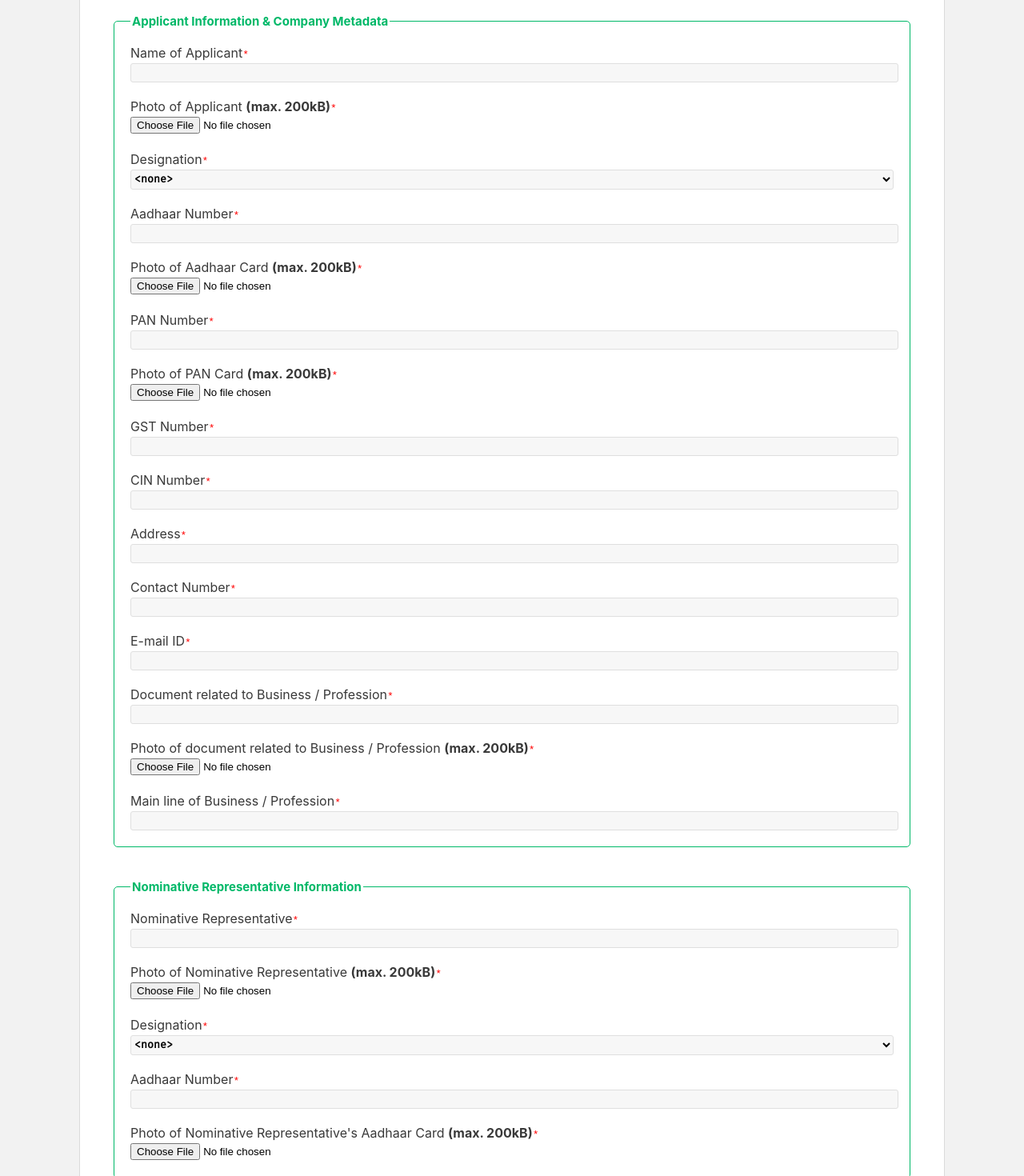
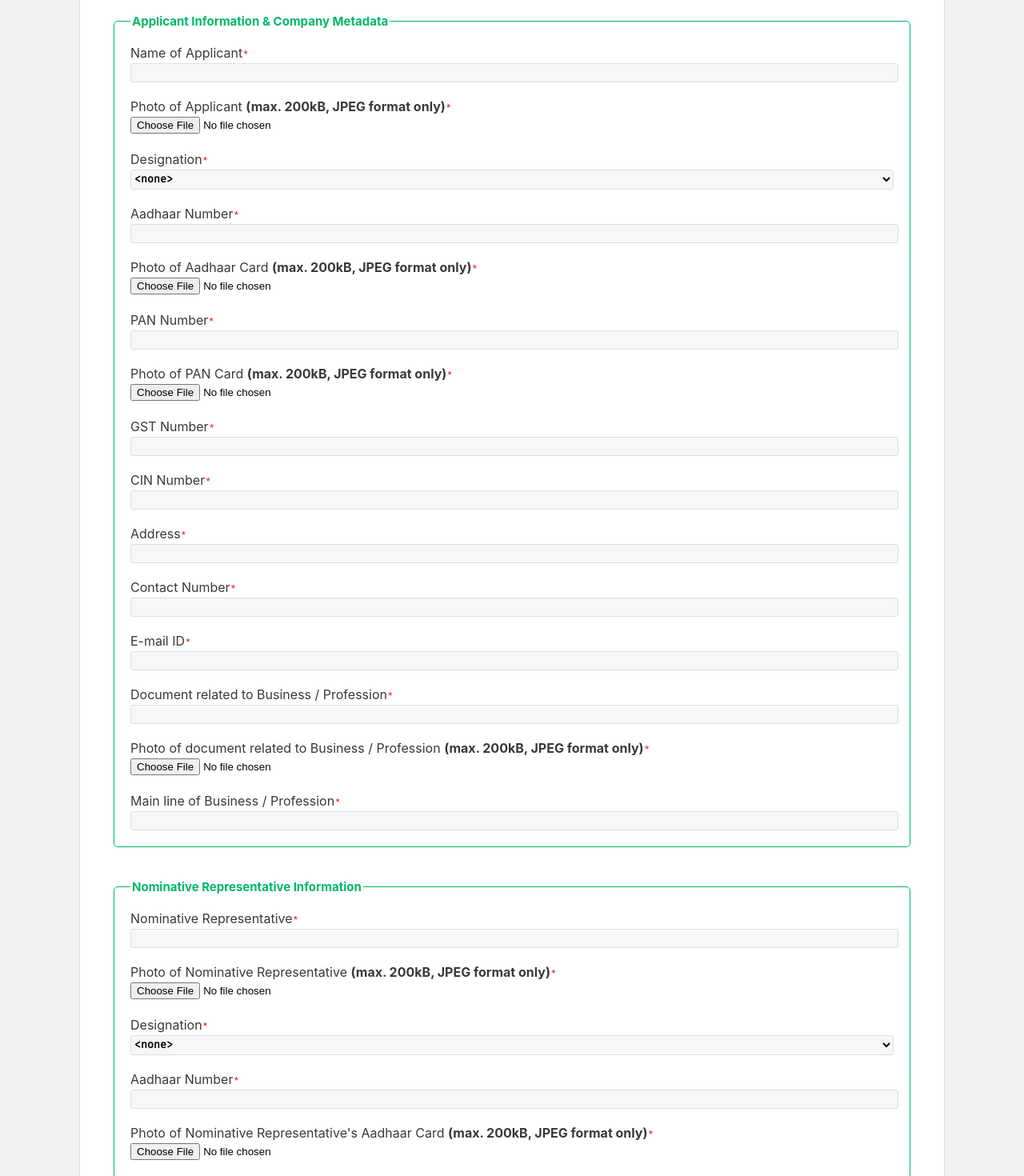
Before and after one commit to stazsh/ACCI-Membership-Form, a React (Create React App) app: page / in a window 1280 px wide. Shown: the part 700-2170 px from the top of the page at 80% size. Built offline with nearby package versions, Linux system fonts and the light colour scheme; no server answers.

Commit message:
Make upload fields JPEG only, integrate config source

```diff
--- a/src/App.js
+++ b/src/App.js
@@ -1,5 +1,6 @@
 import './App.css';
 import React, { useEffect, useState } from 'react';
+import { API_ENDPOINT } from './Config';
 import ACCI from './assets/acci-asn.png';
 import { saveAs } from 'file-saver';
 import axios from 'axios';
@@ -89,7 +90,7 @@ function App() {
         try {
             setUploadingState(prevState => prevState + 1);
             var b64 = await convertBlobToBase64(event.target.files[0]);
-            const response = await axios.post('https://acci-api.herokuapp.com/imagekitify', {
+            const response = await axios.post(API_ENDPOINT + '/imagekitify', {
                 base64: b64
             });
 
@@ -125,9 +126,11 @@ function App() {
         if (!checkNotEmpty())
             return;
 
+        console.log(formState);
+
         const response = await axios({
             method: 'post',
-            url: 'https://acci-api.herokuapp.com/new-submission',
+            url: API_ENDPOINT + '/new-submission',
             data: formState,
             responseType: 'arraybuffer'
         });
@@ -169,8 +172,8 @@ function App() {
                             <div style={{ textAlign: 'left' }}><span>Name of Applicant<code className='required'>*</code></span></div>
                             <input id='field3' type='text' onChange={handleFormChange} name='name_of_applicant' className='input-field' maxLength={61} /><br /><br />
 
-                            <div style={{ textAlign: 'left' }}><span>Photo of Applicant <b>(max. 200kB)</b><code className='required'>*</code></span></div>
-                            <input id='field4' type='file' alt='Photo of applicant' name='photo_of_applicant' style={{ marginTop: '3px' }} accept='image/*' onChange={handleFileInputFormChange} /><br /><br />
+                            <div style={{ textAlign: 'left' }}><span>Photo of Applicant <b>(max. 200kB, JPEG format only)</b><code className='required'>*</code></span></div>
+                            <input id='field4' type='file' alt='Photo of applicant' name='photo_of_applicant' style={{ marginTop: '3px' }} accept='image/jpeg' onChange={handleFileInputFormChange} /><br /><br />
 
                             <div className='imagebox' id='field4-preview-div'></div>
 
@@ -192,16 +195,16 @@ function App() {
                             <div style={{ textAlign: 'left' }}><span>Aadhaar Number<code className='required'>*</code></span></div>
                             <input id='field7' type='text' onChange={handleFormChange} name='aadhaar_number' className='input-field' maxLength={61} /><br /><br />
 
-                            <div style={{ textAlign: 'left' }}><span>Photo of Aadhaar Card <b>(max. 200kB)</b><code className='required'>*</code></span></div>
-                            <input id='field8' type='file' name='aadhaar_photo' style={{ marginTop: '3px' }} accept='image/*' onChange={handleFileInputFormChange} /><br /><br />
+                            <div style={{ textAlign: 'left' }}><span>Photo of Aadhaar Card <b>(max. 200kB, JPEG format only)</b><code className='required'>*</code></span></div>
+                            <input id='field8' type='file' name='aadhaar_photo' style={{ marginTop: '3px' }} accept='image/jpeg' onChange={handleFileInputFormChange} /><br /><br />
 
                             <div className='imagebox' id='field8-preview-div'></div>
 
                             <div style={{ textAlign: 'left' }}><span>PAN Number<code className='required'>*</code></span></div>
                             <input id='field9' type='text' onChange={handleFormChange} name='pan_number' className='input-field' maxLength={61} /><br /><br />
 
-                            <div style={{ textAlign: 'left' }}><span>Photo of PAN Card <b>(max. 200kB)</b><code className='required'>*</code></span></div>
-                            <input id='field10' type='file' name='pan_photo' style={{ marginTop: '3px' }} accept='image/*' onChange={handleFileInputFormChange} /><br /><br />
+                            <div style={{ textAlign: 'left' }}><span>Photo of PAN Card <b>(max. 200kB, JPEG format only)</b><code className='required'>*</code></span></div>
+                            <input id='field10' type='file' name='pan_photo' style={{ marginTop: '3px' }} accept='image/jpeg' onChange={handleFileInputFormChange} /><br /><br />
 
                             <div className='imagebox' id='field10-preview-div'></div>
 
@@ -223,8 +226,8 @@ function App() {
                             <div style={{ textAlign: 'left' }}><span>Document related to Business / Profession<code className='required'>*</code></span></div>
                             <input id='field28' type='text' onChange={handleFormChange} name='document_proof_description' className='input-field' maxLength={61} /><br /><br />
 
-                            <div style={{ textAlign: 'left' }}><span>Photo of document related to Business / Profession <b>(max. 200kB)</b><code className='required'>*</code></span></div>
-                            <input id='field15' type='file' name='document_proof_photo' style={{ marginTop: '3px' }} accept='image/*' onChange={handleFileInputFormChange} /><br /><br />
+                            <div style={{ textAlign: 'left' }}><span>Photo of document related to Business / Profession <b>(max. 200kB, JPEG format only)</b><code className='required'>*</code></span></div>
+                            <input id='field15' type='file' name='document_proof_photo' style={{ marginTop: '3px' }} accept='image/jpeg' onChange={handleFileInputFormChange} /><br /><br />
 
                             <div className='imagebox' id='field15-preview-div'></div>
 
@@ -236,8 +239,8 @@ function App() {
                             <div style={{ textAlign: 'left' }}><span>Nominative Representative</span><code className='required'>*</code></div>
                             <input id='field17' type='text' onChange={handleFormChange} name='name_of_nm' className='input-field' maxLength={61} /><br /><br />
 
-                            <div style={{ textAlign: 'left' }}><span>Photo of Nominative Representative <b>(max. 200kB)</b><code className='required'>*</code></span></div>
-                            <input id='field18' type='file' name='photo_of_nm' style={{ marginTop: '3px' }} accept='image/*' onChange={handleFileInputFormChange} /><br /><br />
+                            <div style={{ textAlign: 'left' }}><span>Photo of Nominative Representative <b>(max. 200kB, JPEG format only)</b><code className='required'>*</code></span></div>
+                            <input id='field18' type='file' name='photo_of_nm' style={{ marginTop: '3px' }} accept='image/jpeg' onChange={handleFileInputFormChange} /><br /><br />
 
                             <div className='imagebox' id='field18-preview-div'></div>
 
@@ -259,8 +262,8 @@ function App() {
                             <div style={{ textAlign: 'left' }}><span>Aadhaar Number<code className='required'>*</code></span></div>
                             <input id='field21' type='text' onChange={handleFormChange} name='nm_aadhaar_number' maxLength={61} className='input-field' /><br /><br />
 
-                            <div style={{ textAlign: 'left' }}><span>Photo of Nominative Representative's Aadhaar Card <b>(max. 200kB)</b><code className='required'>*</code></span></div>
-                            <input id='field22' type='file' name='nm_aadhaar_photo' style={{ marginTop: '3px' }} accept='image/*' onChange={handleFileInputFormChange} />
+                            <div style={{ textAlign: 'left' }}><span>Photo of Nominative Representative's Aadhaar Card <b>(max. 200kB, JPEG format only)</b><code className='required'>*</code></span></div>
+                            <input id='field22' type='file' name='nm_aadhaar_photo' style={{ marginTop: '3px' }} accept='image/jpeg' onChange={handleFileInputFormChange} />
 
                             <div className='imagebox' id='field22-preview-div'></div>
                         </fieldset><br /><br />
```
